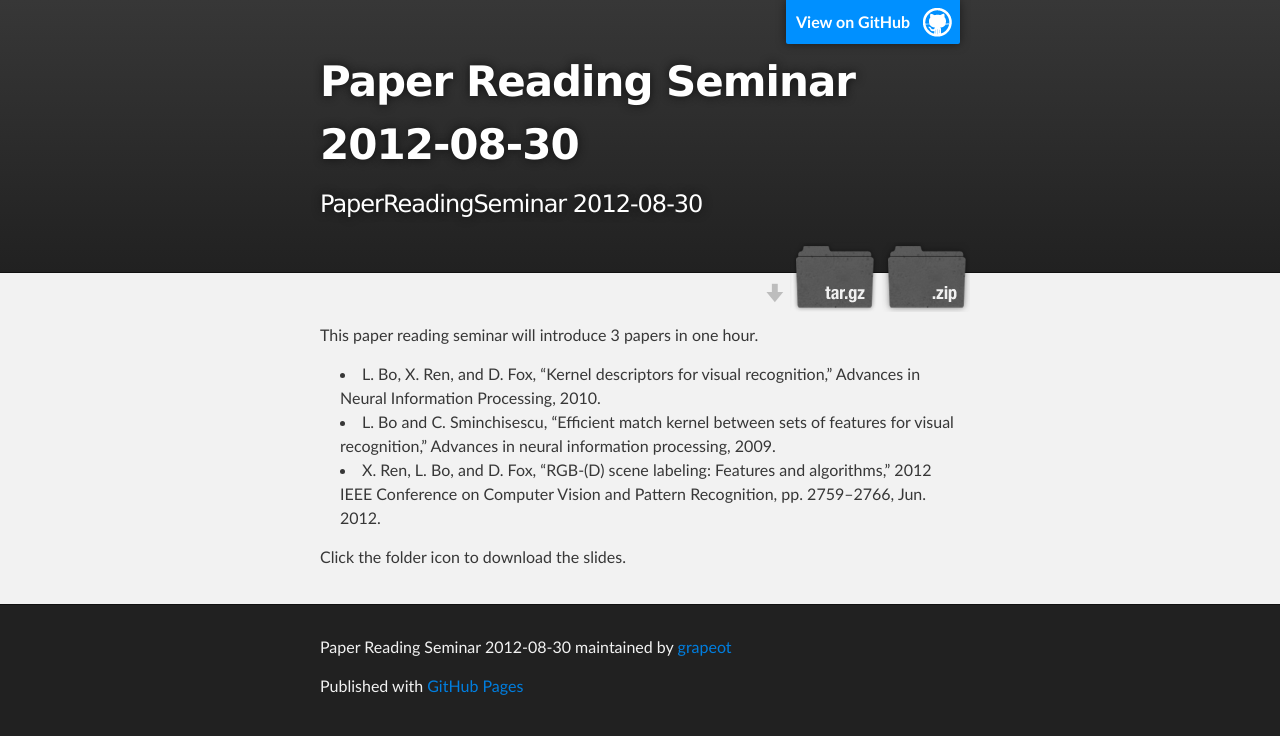
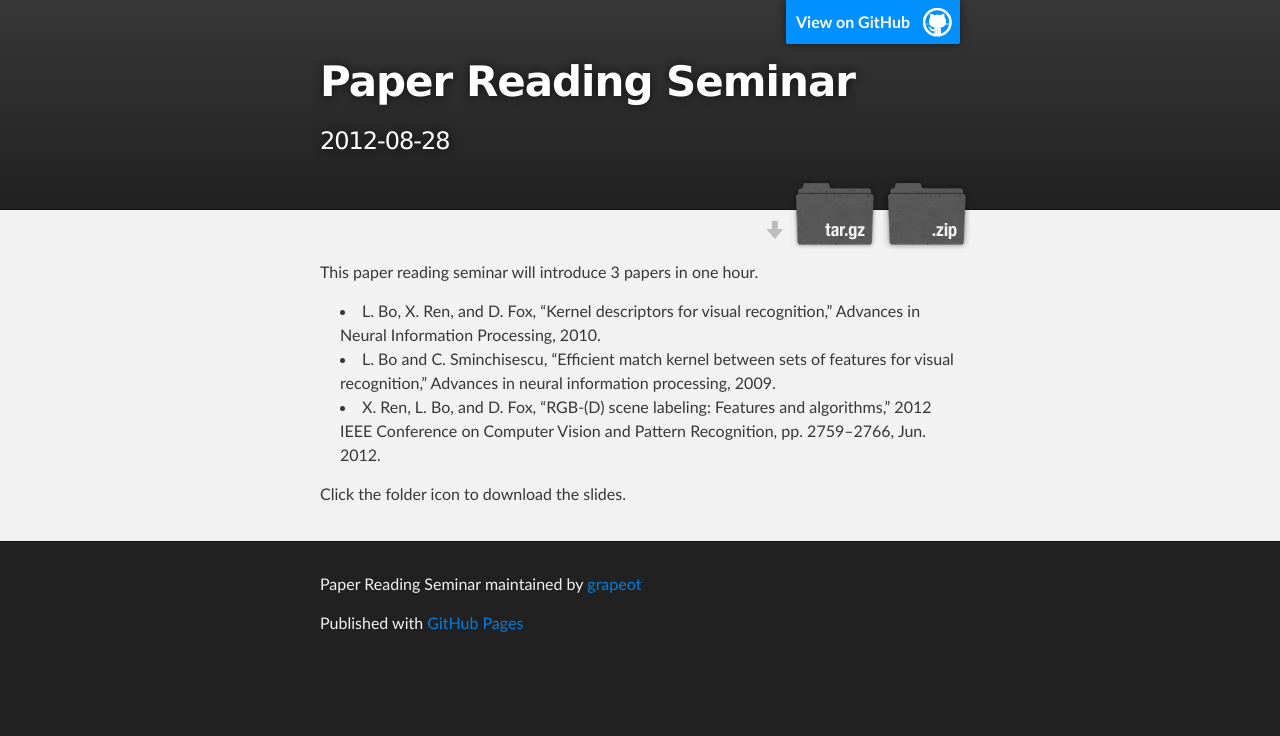
Before and after one commit to grapeot/prs120828, a plain HTML site: page index.html in a window 1280 px wide. Drawn offline with Linux system fonts and the light colour scheme.

Commit message:
Create gh-pages branch via GitHub

```diff
--- a/index.html
+++ b/index.html
@@ -4,11 +4,11 @@
   <head>
     <meta charset='utf-8' />
     <meta http-equiv="X-UA-Compatible" content="chrome=1" />
-    <meta name="description" content="Paper Reading Seminar 2012-08-30 : PaperReadingSeminar 2012-08-30" />
+    <meta name="description" content="Paper Reading Seminar : 2012-08-28" />
 
     <link rel="stylesheet" type="text/css" media="screen" href="stylesheets/stylesheet.css">
 
-    <title>Paper Reading Seminar 2012-08-30</title>
+    <title>Paper Reading Seminar</title>
   </head>
 
   <body>
@@ -18,8 +18,8 @@
         <header class="inner">
           <a id="forkme_banner" href="https://github.com/grapeot/prs120828">View on GitHub</a>
 
-          <h1 id="project_title">Paper Reading Seminar 2012-08-30</h1>
-          <h2 id="project_tagline">PaperReadingSeminar 2012-08-30</h2>
+          <h1 id="project_title">Paper Reading Seminar</h1>
+          <h2 id="project_tagline">2012-08-28</h2>
 
             <section id="downloads">
               <a class="zip_download_link" href="https://github.com/grapeot/prs120828/zipball/master">Download this project as a .zip file</a>
@@ -44,7 +44,7 @@
     <!-- FOOTER  -->
     <div id="footer_wrap" class="outer">
       <footer class="inner">
-        <p class="copyright">Paper Reading Seminar 2012-08-30 maintained by <a href="https://github.com/grapeot">grapeot</a></p>
+        <p class="copyright">Paper Reading Seminar maintained by <a href="https://github.com/grapeot">grapeot</a></p>
         <p>Published with <a href="http://pages.github.com">GitHub Pages</a></p>
       </footer>
     </div>
--- a/params.json
+++ b/params.json
@@ -1 +1 @@
-{"name":"Paper Reading Seminar 2012-08-30","tagline":"PaperReadingSeminar 2012-08-30","note":"Don't delete this file! It's used internally to help with page regeneration.","google":"","body":"This paper reading seminar will introduce 3 papers in one hour.\r\n\r\n* L. Bo, X. Ren, and D. Fox, “Kernel descriptors for visual recognition,” Advances in Neural Information Processing, 2010.\r\n* L. Bo and C. Sminchisescu, “Efficient match kernel between sets of features for visual recognition,” Advances in neural information processing, 2009.\r\n* X. Ren, L. Bo, and D. Fox, “RGB-(D) scene labeling: Features and algorithms,” 2012 IEEE Conference on Computer Vision and Pattern Recognition, pp. 2759–2766, Jun. 2012.\r\n\r\nClick the folder icon to download the slides.\r\n"}
+{"name":"Paper Reading Seminar","tagline":"2012-08-28","note":"Don't delete this file! It's used internally to help with page regeneration.","google":"","body":"This paper reading seminar will introduce 3 papers in one hour.\r\n\r\n* L. Bo, X. Ren, and D. Fox, “Kernel descriptors for visual recognition,” Advances in Neural Information Processing, 2010.\r\n* L. Bo and C. Sminchisescu, “Efficient match kernel between sets of features for visual recognition,” Advances in neural information processing, 2009.\r\n* X. Ren, L. Bo, and D. Fox, “RGB-(D) scene labeling: Features and algorithms,” 2012 IEEE Conference on Computer Vision and Pattern Recognition, pp. 2759–2766, Jun. 2012.\r\n\r\nClick the folder icon to download the slides.\r\n"}
```
